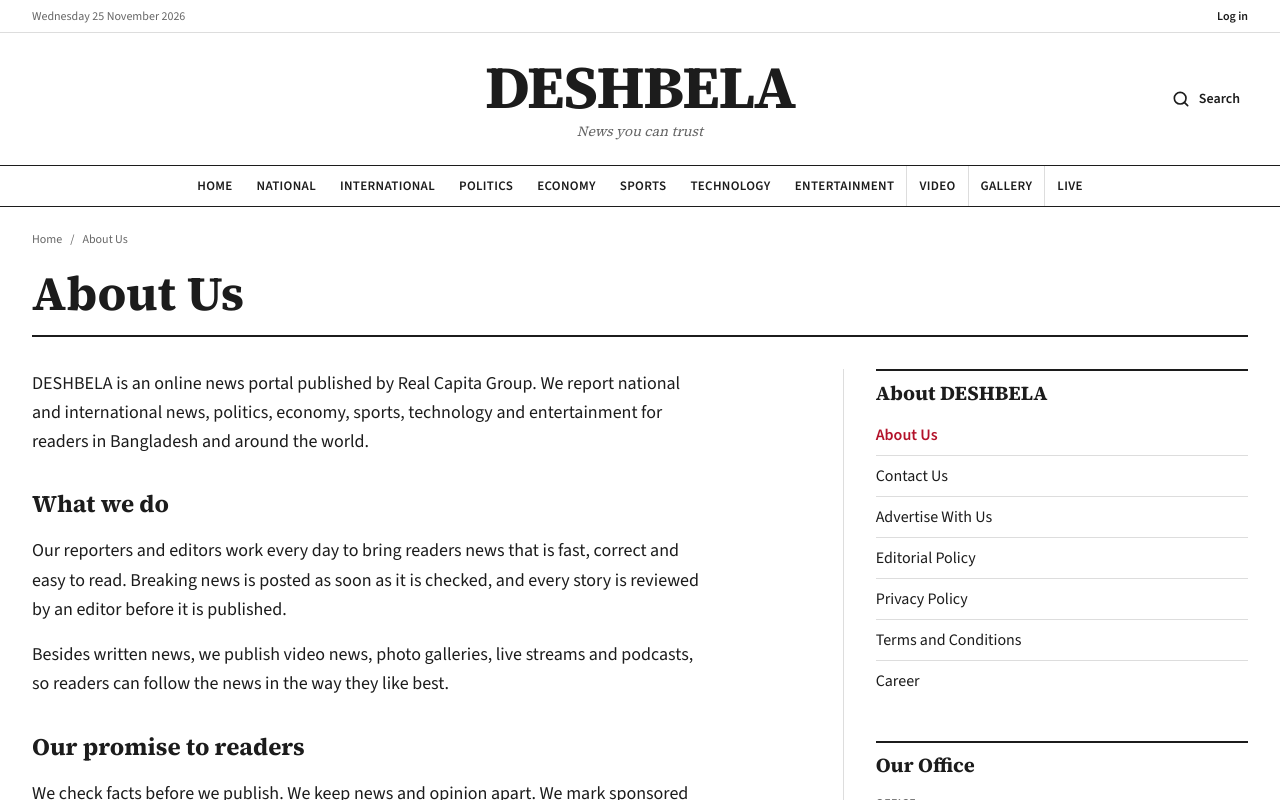
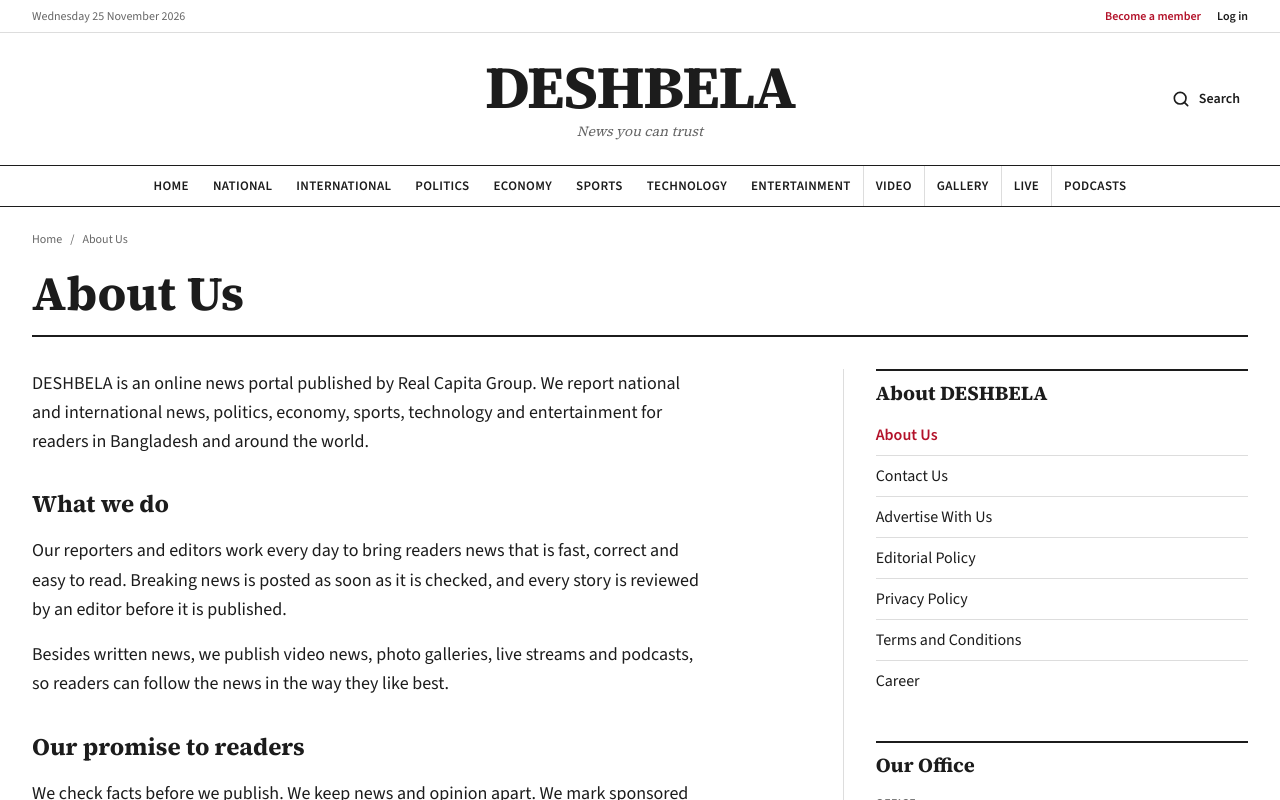
Before and after one commit to EasinTanvir/deshbela-project, a Next.js app: page /about in a window 1280 px wide. Shown: the top 800 px of the page. Built offline with nearby package versions, Linux system fonts and the light colour scheme.

Commit message:
added podcasts and membership links in header

```diff
--- a/src/components/layout/Header.jsx
+++ b/src/components/layout/Header.jsx
@@ -17,9 +17,14 @@ export default function Header() {
         <div className="border-b border-line text-xs text-muted">
           <Container className="flex h-8 items-center justify-between">
             <TodayDate />
-            <Link href="/login" className="font-semibold text-ink hover:underline">
-              Log in
-            </Link>
+            <div className="flex items-center gap-4">
+              <Link href="/membership" className="font-semibold text-brand hover:underline">
+                Become a member
+              </Link>
+              <Link href="/login" className="font-semibold text-ink hover:underline">
+                Log in
+              </Link>
+            </div>
           </Container>
         </div>
 
--- a/src/data/siteConfig.js
+++ b/src/data/siteConfig.js
@@ -18,6 +18,7 @@ const siteConfig = {
     { label: "Video", href: "/videos" },
     { label: "Gallery", href: "/gallery" },
     { label: "Live", href: "/live" },
+    { label: "Podcasts", href: "/podcasts" },
   ],
 
   footerLinks: [
```
